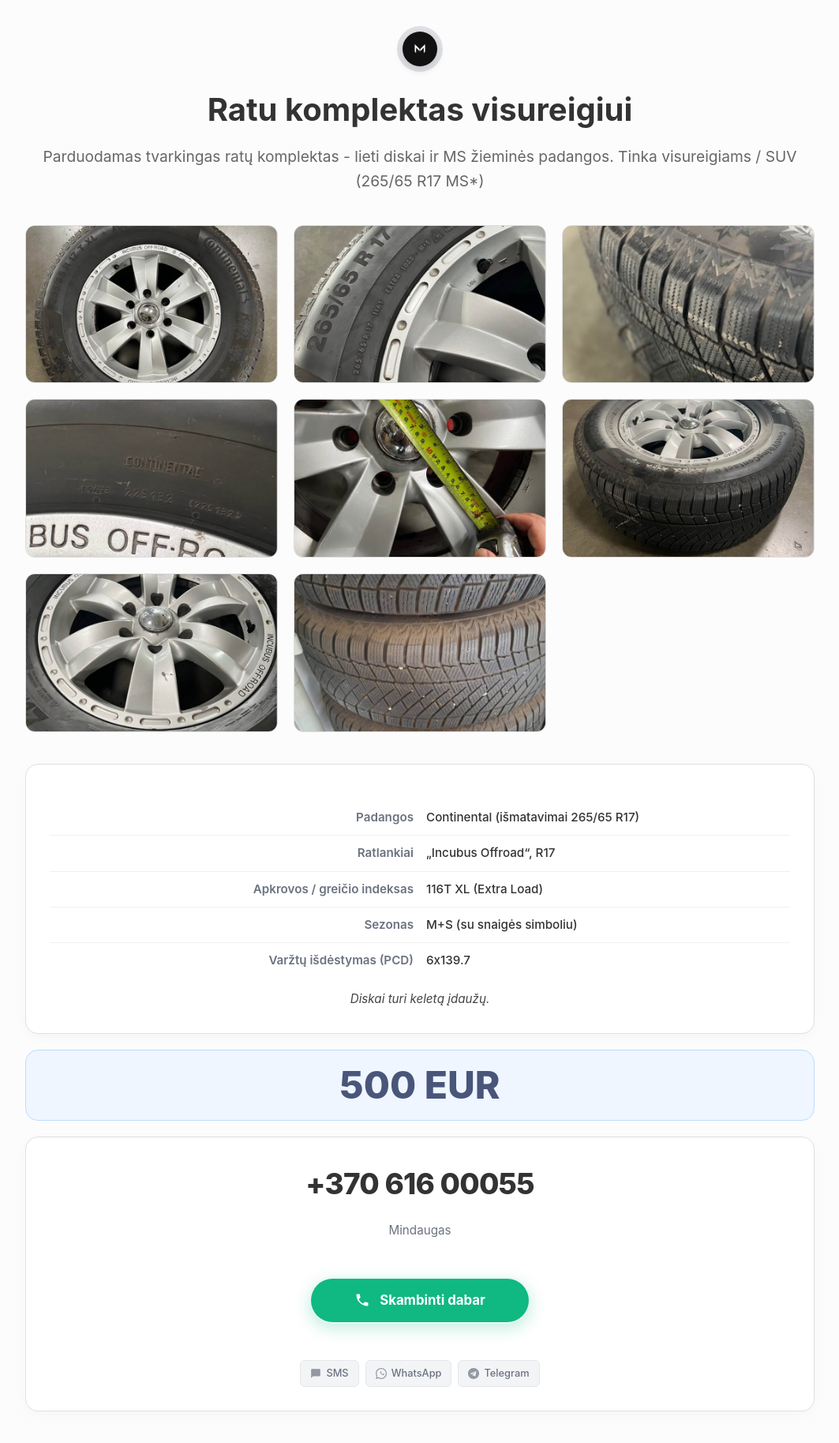
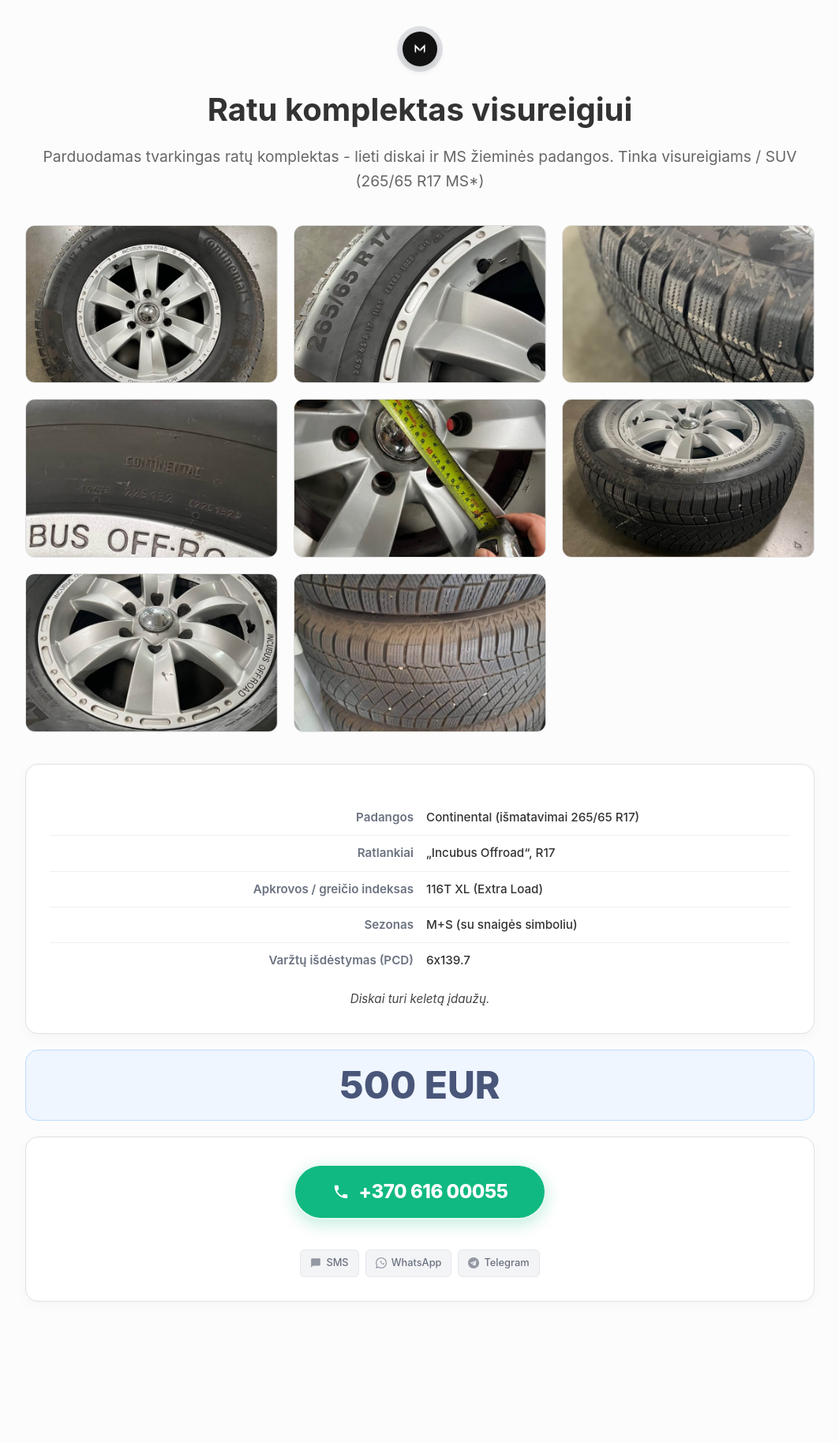
Before and after one commit to mruslys/ruslys.lt, a Jekyll site: the page built from skelbimai/ratai-visureigiui/index.html, in a window 1280 px wide. Shown: the whole page at 79% size, without its empty margins (108-1171 px from the left). Built offline with Jekyll 4.4.1, drawn with Linux system fonts in a browser that asks for light colours; after the commit the page ends 1688 px from its top, so only the background shows below that.

Commit message:
rmv-phone

```diff
--- a/_layouts/item.html
+++ b/_layouts/item.html
@@ -279,34 +279,20 @@
         }
 
         /* Kontaktai */
-        .phone-link {
-            font-size: clamp(1.7rem, 4.5vw, 2.3rem);
-            color: var(--text-color);
-            text-decoration: none;
-            font-weight: 800;
-            letter-spacing: -0.02em;
-            transition: color 0.2s ease;
-            display: inline-block;
-            margin-bottom: 2px;
-        }
-
-        .phone-link:hover {
-            color: var(--accent-color);
-        }
-
         .call-button {
             display: inline-flex;
             align-items: center;
             justify-content: center;
             gap: 12px;
             width: 100%;
-            max-width: 280px;
-            margin: 12px auto 16px;
+            max-width: 320px;
+            margin: 4px auto 8px;
             padding: 14px 24px;
             background: var(--call-bg);
             color: #FFFFFF;
-            font-size: 1.05rem;
-            font-weight: 700;
+            font-size: clamp(1.2rem, 3.5vw, 1.5rem);
+            font-weight: 800;
+            letter-spacing: -0.02em;
             text-decoration: none;
             border-radius: 50px;
             transition: transform 0.2s ease, background 0.2s ease, box-shadow 0.2s ease;
@@ -325,16 +311,9 @@
             transform: scale(0.98);
         }
 
-        .contact-details {
-            font-size: 0.95rem;
-            color: var(--muted-color);
-            margin-bottom: 15px;
-            margin-top: -5px;
-        }
-
         .call-button svg {
-            width: 20px;
-            height: 20px;
+            width: 22px;
+            height: 22px;
             fill: #FFFFFF;
             display: block;
             flex-shrink: 0;
@@ -568,15 +547,9 @@
         <!-- Kontaktai -->
         {% if site.phone %}
         <div class="info-card">
-            <a href="tel:{{ page.phone | default: site.phone }}" class="phone-link">{{ page.phone | default: site.phone }}</a>
-
-            {% if page.contact %}
-            <div class="contact-details">{{ page.contact }}</div>
-            {% endif %}
-
             <a href="tel:{{ page.phone | default: site.phone }}" class="call-button" aria-label="Skambinti dabar">
                 <svg viewBox="0 0 24 24"><path d="M6.62 10.79c1.44 2.83 3.76 5.14 6.59 6.59l2.2-2.2c.27-.27.67-.36 1.02-.24 1.12.37 2.33.57 3.57.57.55 0 1 .45 1 1V20c0 .55-.45 1-1 1-9.39 0-17-7.61-17-17 0-.55.45-1 1-1h3.5c.55 0 1 .45 1 1 0 1.25.2 2.45.57 3.57.11.35.03.74-.25 1.02l-2.2 2.2z"/></svg>
-                Skambinti dabar
+                {{ page.phone | default: site.phone }}
             </a>
 
             {% if page.sms or page.whatsapp or page.telegram %}
--- a/skelbimai/ratai-visureigiui/index.html
+++ b/skelbimai/ratai-visureigiui/index.html
@@ -6,7 +6,6 @@ amount: 500
 currency: EUR
 priority: 25
 phone: "+370 616 00055"
-contact: "Mindaugas"
 whatsapp: true
 telegram: true
 featured: true
```
